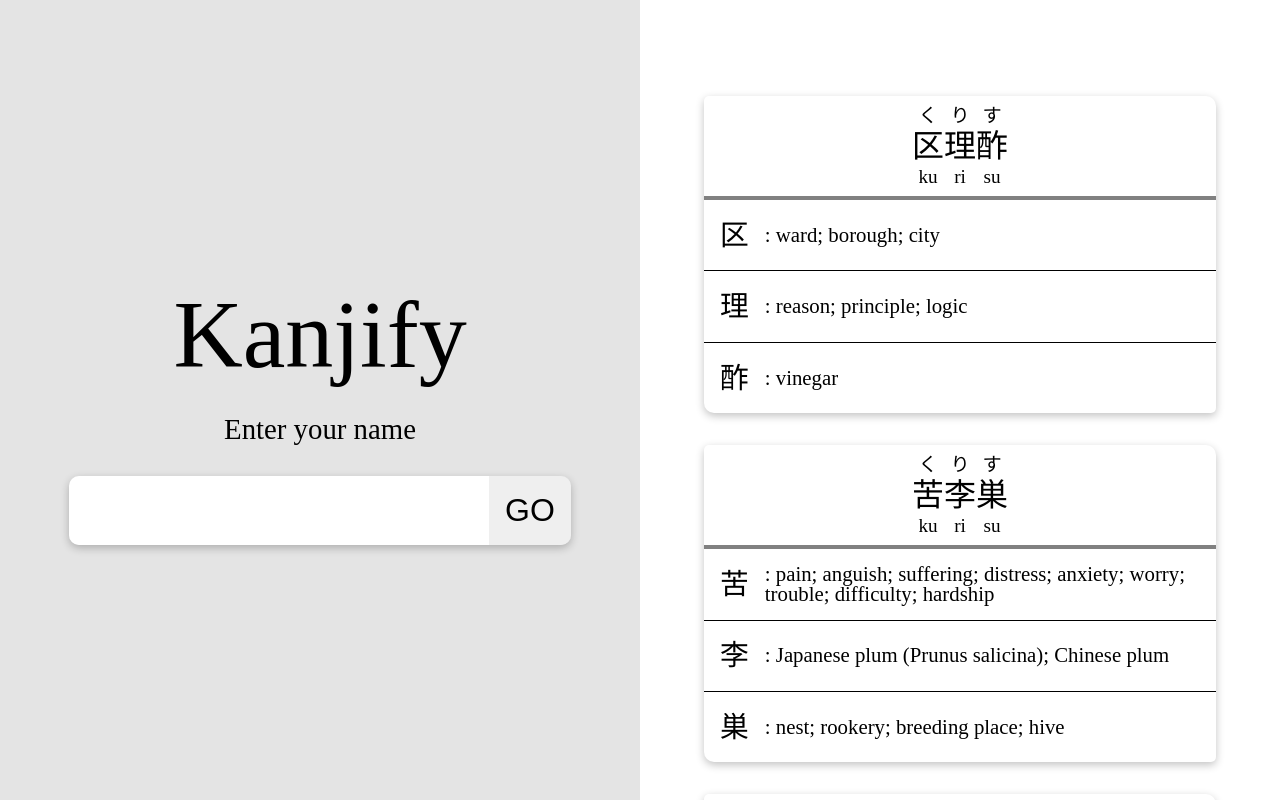
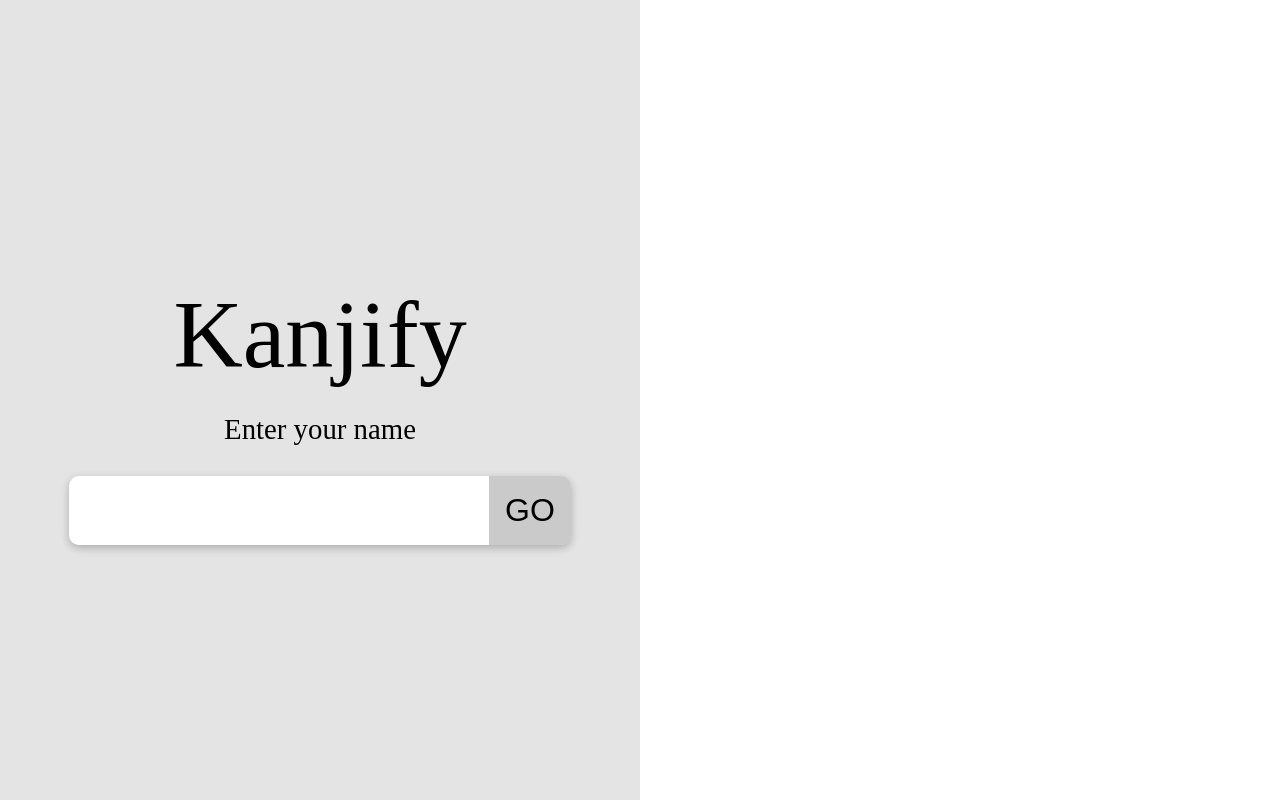
Before and after one commit to kimly888/Kanjify, a React (Create React App) app in the folder client/: page / in a window 1280 px wide. Built offline with nearby package versions, Linux system fonts and the light colour scheme.

Commit message:
Style: Show user when button is clicked, have main component empty on initial load

```diff
--- a/client/src/App.js
+++ b/client/src/App.js
@@ -78,7 +78,7 @@ function App() {
       ],
     },
   ];
-  const [kanjiData, setKanjiData] = useState(testData);
+  const [kanjiData, setKanjiData] = useState([]);
 
   return (
     <div className="App">
--- a/client/src/components/Name.css
+++ b/client/src/components/Name.css
@@ -19,4 +19,9 @@ button {
   border: none;
   border-radius: 0 10px 10px 0;
   padding: 1rem;
+ background-color: rgb(202, 202, 202);
 }
+
+button:active {
+  background-color: rgb(163, 163, 163);
+}
```
